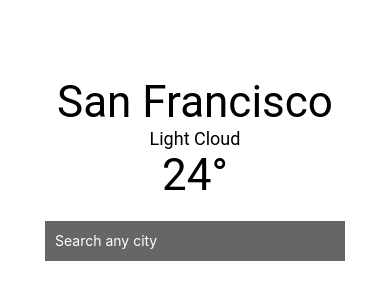
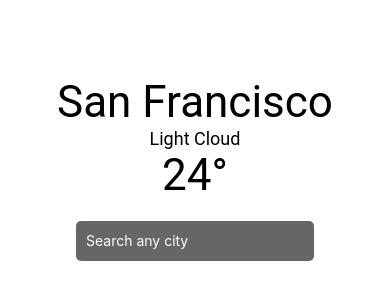
Before and after one commit to ritatanght/fullstack-react-native, a React Native app in the folder 01-weather/: screen / in a window 390 px wide. Shown: the part 254-554 px from the top of the page. Built offline with nearby package versions, Linux system fonts and the light colour scheme.

Commit message:
Move the TextInput to SearchInput component

```diff
--- a/01-weather/App.js
+++ b/01-weather/App.js
@@ -1,10 +1,5 @@
-import {
-  StyleSheet,
-  Text,
-  KeyboardAvoidingView,
-  Platform,
-  TextInput,
-} from 'react-native';
+import { StyleSheet, Text, KeyboardAvoidingView, Platform } from 'react-native';
+import SearchInput from './components/SearchInput';
 
 export default function App() {
   return (
@@ -13,13 +8,7 @@ export default function App() {
       <Text style={[styles.smallText, styles.textStyle]}>Light Cloud</Text>
       <Text style={[styles.largeText, styles.textStyle]}>24°</Text>
 
-      <TextInput
-        autoCorrect={false}
-        placeholder="Search any city"
-        placeholderTextColor="white"
-        style={styles.textInput}
-        clearButtonMode="always"
-      />
+      <SearchInput placeholder="Search any city" />
     </KeyboardAvoidingView>
   );
 }
@@ -42,14 +31,4 @@ const styles = StyleSheet.create({
   smallText: {
     fontSize: 18,
   },
-  textInput: {
-    backgroundColor: '#666',
-    color: 'white',
-    height: 40,
-    width: 300,
-    marginTop: 20,
-    marginHorizontal: 20,
-    paddingHorizontal: 10,
-    alignSelf: 'center',
-  },
 });
--- /dev/null
+++ b/01-weather/components/SearchInput.js
@@ -0,0 +1,31 @@
+import { StyleSheet, TextInput, View } from 'react-native';
+
+export default function SearchInput({ placeholder }) {
+  return (
+    <View style={styles.container}>
+      <TextInput
+        autoCorrect={false}
+        placeholder={placeholder}
+        placeholderTextColor="white"
+        underlineColorAndroid="transparent"
+        style={styles.textInput}
+        clearButtonMode="always"
+      />
+    </View>
+  );
+}
+
+const styles = StyleSheet.create({
+  container: {
+    height: 40,
+    marginTop: 20,
+    backgroundColor: '#666',
+    marginHorizontal: 40,
+    paddingHorizontal: 10,
+    borderRadius: 5,
+  },
+  textInput: {
+    flex: 1,
+    color: 'white',
+  },
+});
```
